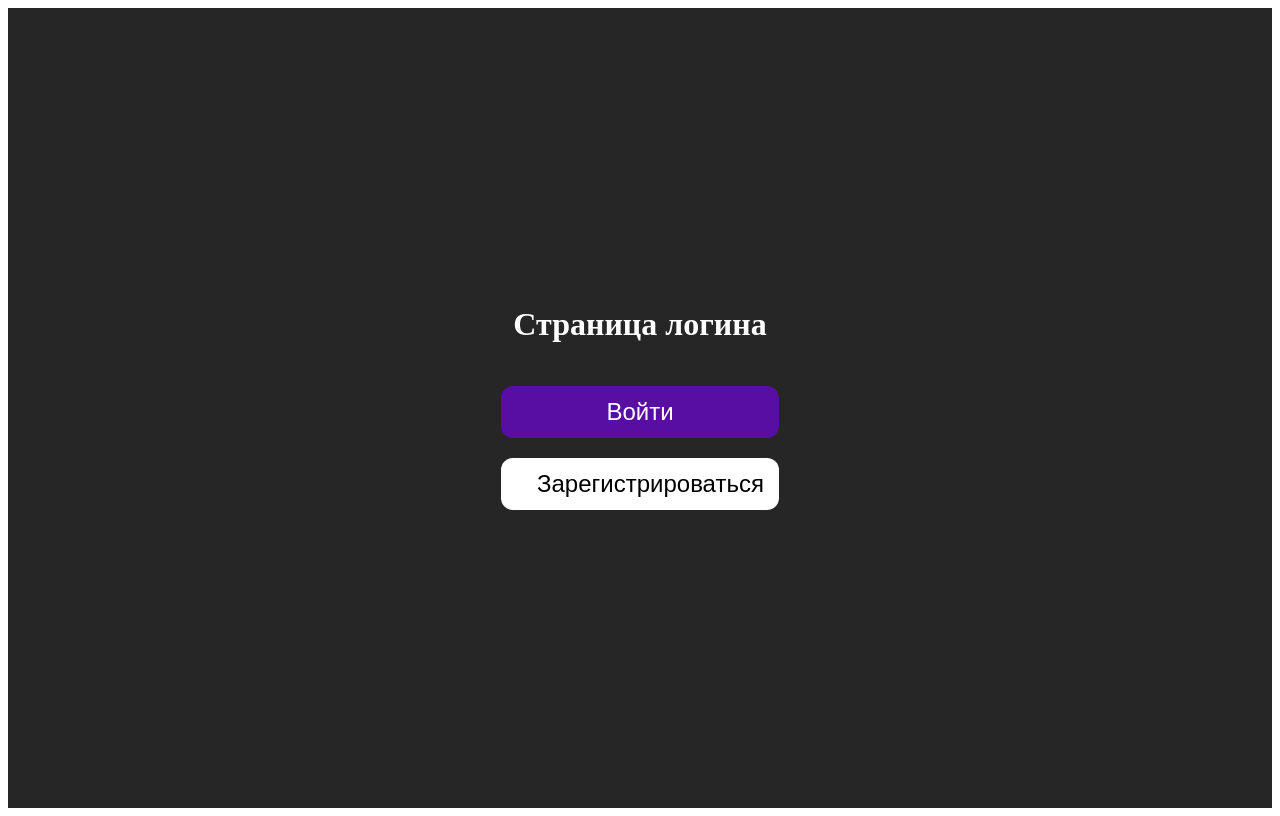
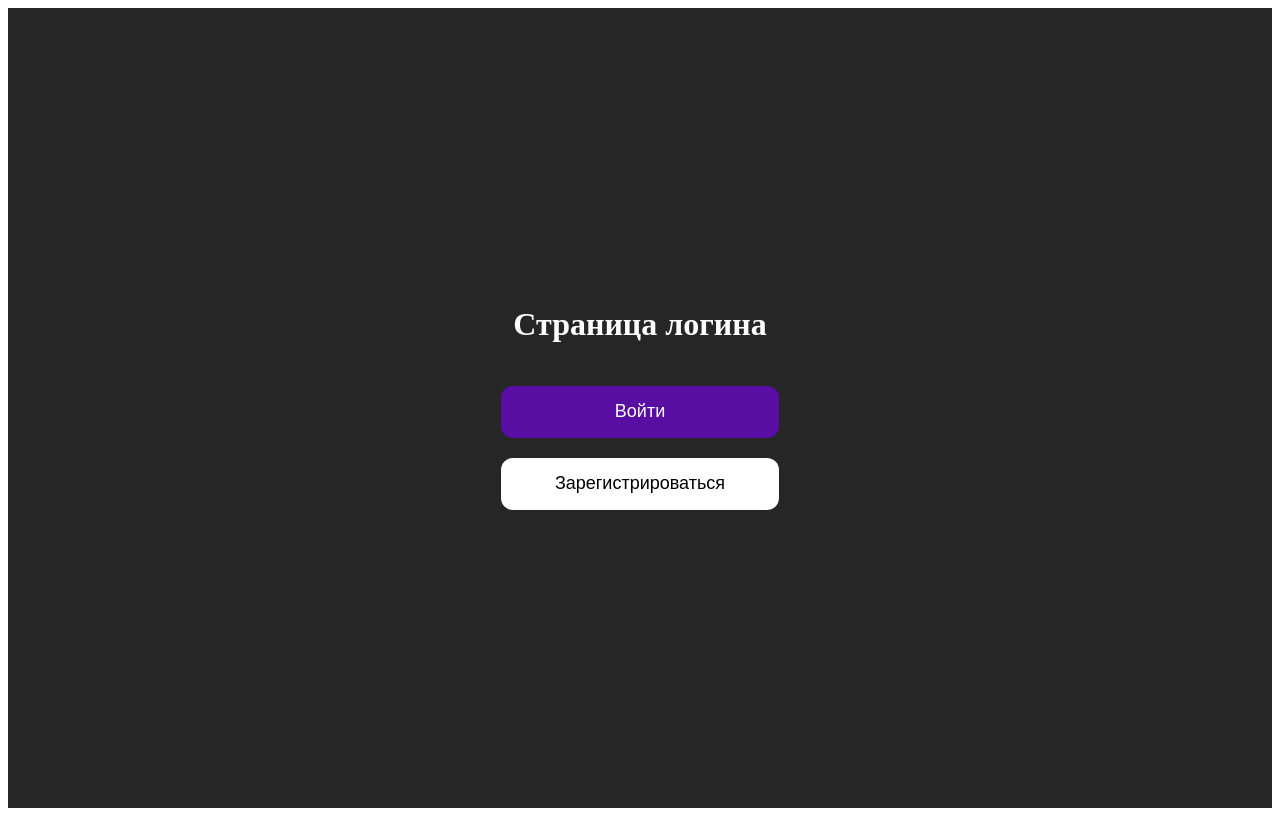
Before and after one commit to marinaobruch/skypro-music, a React (Create React App) app: page /login in a window 1280 px wide. Built offline with nearby package versions, Linux system fonts and the light colour scheme.

Commit message:
small fixes after review

```diff
--- a/src/App.jsx
+++ b/src/App.jsx
@@ -6,9 +6,6 @@ function App() {
   const [user, setUser] = useState(null);
 
   const handleLogin = () => setUser(localStorage.setItem("user", "token"));
-  const handleLogout = () => setUser(localStorage.clear());
-  console.log(localStorage);
-  console.log(localStorage.getItem("user"));
 
   return (
     <div className="App">
@@ -16,9 +13,7 @@ function App() {
         <AppRoutes
           user={user}
           setUser={setUser}
-          onAuthButtonClick={
-            localStorage.getItem("user") ? handleLogout : handleLogin
-          }
+          onAuthButtonClick={handleLogin}
         />
       </div>
     </div>
--- a/src/pages/login/LoginPage.styles.js
+++ b/src/pages/login/LoginPage.styles.js
@@ -24,11 +24,11 @@ export const LoginBclock_Buttons = styled.h1`
 export const LoginButton = styled.button`
   width: 278px;
   height: 52px;
-  font-weight: 40px;
-  font-size: 24px;
+  font-weight: 400px;
+  font-size: 18px;
   background-color: #580ea2;
   color: #ffffff;
-  padding: 10px 36px;
+  padding: 12px;
   border: none;
   border-radius: 12px;
 `;
@@ -36,11 +36,11 @@ export const LoginButton = styled.button`
 export const RegButton = styled.button`
   width: 278px;
   height: 52px;
-  font-weight: 40px;
-  font-size: 24px;
+  font-weight: 400px;
+  font-size: 18px;
   background-color: #ffffff;
   color: #000000;
-  padding: 10px 36px;
+  padding: 12px;
   border: none;
   border-radius: 12px;
 `;
--- a/src/pages/reg/RegPage.styles.js
+++ b/src/pages/reg/RegPage.styles.js
@@ -24,8 +24,8 @@ export const RegBclock_Buttons = styled.h1`
 export const RegButton = styled.button`
   width: 278px;
   height: 52px;
-  font-weight: 40px;
-  font-size: 24px;
+  font-weight: 400px;
+  font-size: 18px;
   background-color: #ffffff;
   color: #000000;
   padding: 10px 36px;
```
